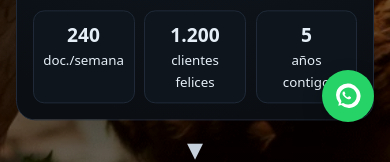
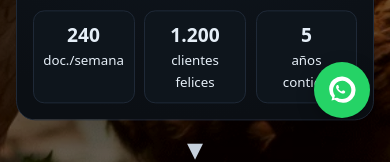
Before and after one commit to agusgeaaugusto/GranjaLaFamilia, a plain HTML site: page index.html in a window 390 px wide. Shown: the part 706-868 px from the top of the page. Drawn offline with Linux system fonts and the light colour scheme.

Commit message:
Actualizar styles.css

```diff
--- a/styles.css
+++ b/styles.css
@@ -93,28 +93,32 @@ dialog{padding:0;border:0;background:transparent}
   .menu{display:none;position:absolute;top:60px;right:0;background:#0b1117;padding:1rem;border:1px solid var(--border);border-radius:.8rem}
   .menu-btn{display:block}
 }
-/* FAB WhatsApp — limpio y legible */
 .wa-fab{
   position:fixed;
-  right:max(16px, env(safe-area-inset-right));
-  bottom:max(16px, env(safe-area-inset-bottom));
+  right:20px;
+  bottom:20px;
   z-index:9999;
 
-  width:56px; height:56px;
-  display:inline-flex; align-items:center; justify-content:center;
+  width:56px;
+  height:56px;
+  border-radius:50%;
+  background:#25D366;
 
-  background:#25D366;     /* verde WhatsApp */
-  color:#fff;             /* el SVG usa currentColor => blanco */
-  border-radius:50%;
+  display:flex;
+  align-items:center;
+  justify-content:center;
+
+  color:#fff;
   text-decoration:none;
+  box-shadow:0 6px 18px rgba(0,0,0,.25);
 
-  box-shadow:0 8px 20px rgba(0,0,0,.25);
-  transition:transform .15s ease, box-shadow .15s ease, filter .15s ease;
+  transition:transform .2s ease, box-shadow .2s ease;
 }
-.wa-fab svg{ width:28px; height:28px; display:block; }
-.wa-fab:hover{ transform:translateY(-2px); box-shadow:0 12px 24px rgba(0,0,0,.3); }
-.wa-fab:active{ transform:translateY(0); }
-@media (max-width:480px){
-  .wa-fab{ width:52px; height:52px; }
-  .wa-fab svg{ width:26px; height:26px; }
+.wa-fab svg{
+  width:28px;
+  height:28px;
 }
+.wa-fab:hover{
+  transform:translateY(-2px);
+  box-shadow:0 10px 24px rgba(0,0,0,.3);
+}
```
